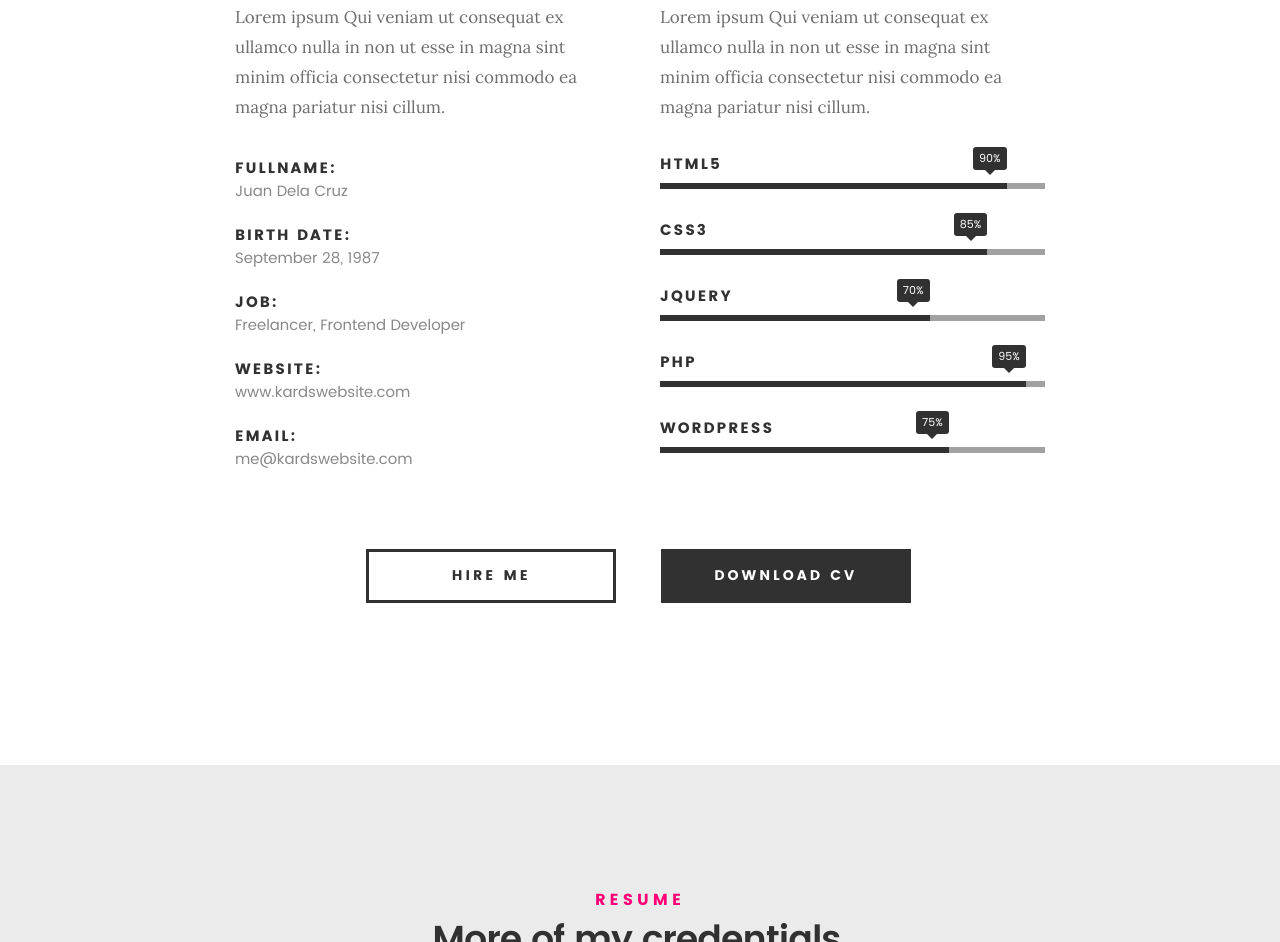
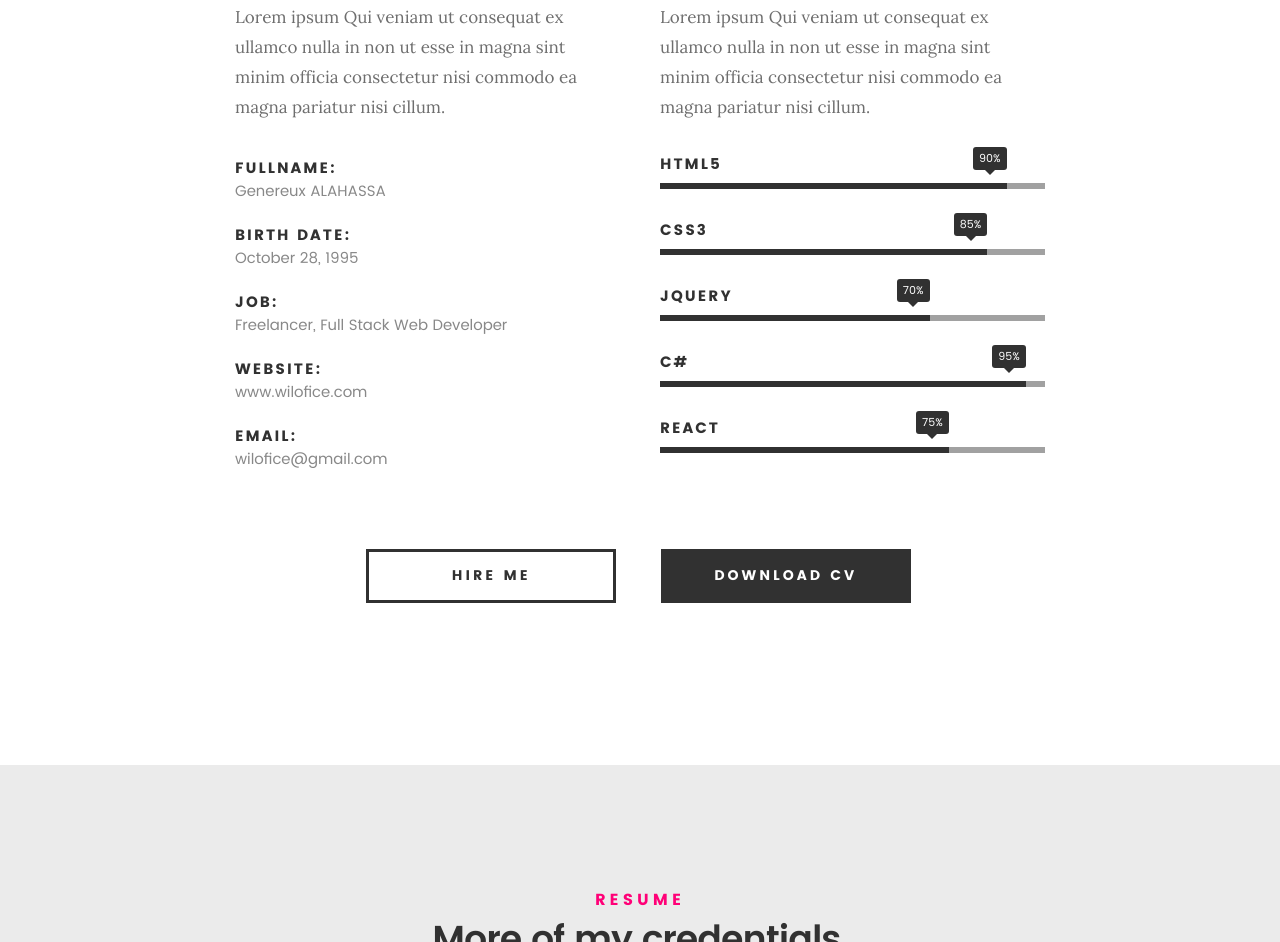
Before and after one commit to wilofice/portfolio, a plain HTML site: page index.html in a window 1280 px wide. Shown: the part 1286-2228 px from the top of the page. Drawn offline with Linux system fonts and the light colour scheme; files whose address does not match are found by name.

Commit message:
Add some skills

```diff
--- a/index.html
+++ b/index.html
@@ -43,7 +43,7 @@
    			<a class="menu-toggle" href="#"><span>Menu</span></a>
 
 	   		<div class="logo">
-		         <a href="index.html">KARDS</a>
+		         <a href="index.html">Genereux ALAHASSA</a>
 		      </div>
 
 		   	<nav id="main-nav-wrap">
@@ -113,7 +113,7 @@
 
    				<img src="images/profile-pic.jpg" alt="Profile Picture">
 
-   				<p class="lead">Lorem ipsum Exercitation culpa qui dolor consequat exercitation fugiat laborum ex ea eiusmod ad do aliqua occaecat nisi ad irure sunt id pariatur Duis laboris amet exercitation veniam labore consectetur ea id quis eiusmod.</p>
+   				<p class="lead">I'm a passionnate of cloud computing, artificial intelligence, entrepreneurship. I love creating amazing and beautiful things and I'm willing to work with enthusiat people. Feel free to direct message me for anything you want to share. </p>
    			</div>
 
    		</div>
@@ -129,23 +129,23 @@
    			<ul class="info-list">
    				<li>
    					<strong>Fullname:</strong>
-   					<span>Juan Dela Cruz</span>
+   					<span>Genereux ALAHASSA</span>
    				</li>
    				<li>
    					<strong>Birth Date:</strong>
-   					<span>September 28, 1987</span>
+   					<span>October 28, 1995</span>
    				</li>
    				<li>
    					<strong>Job:</strong>
-   					<span>Freelancer, Frontend Developer</span>
+   					<span>Freelancer, Full Stack Web Developer</span>
    				</li>
    				<li>
    					<strong>Website:</strong>
-   					<span>www.kardswebsite.com</span>
+   					<span>www.wilofice.com</span>
    				</li>
    				<li>
    					<strong>Email:</strong>
-   					<span>me@kardswebsite.com</span>
+   					<span>wilofice@gmail.com</span>
    				</li>
 
    			</ul> <!-- /info-list -->
@@ -172,12 +172,12 @@
 				   </li>
 				   <li>
 				   	<div class="progress percent95"><span>95%</span></div>
-				   	<strong>PHP</strong>
+				   	<strong>C#</strong>
 				   </li>
 				   <li>
 
 				   	<div class="progress percent75"><span>75%</span></div>
-				   	<strong>Wordpress</strong>
+				   	<strong>React</strong>
 				   </li>
 
 				</ul> <!-- /skill-bars -->
```
